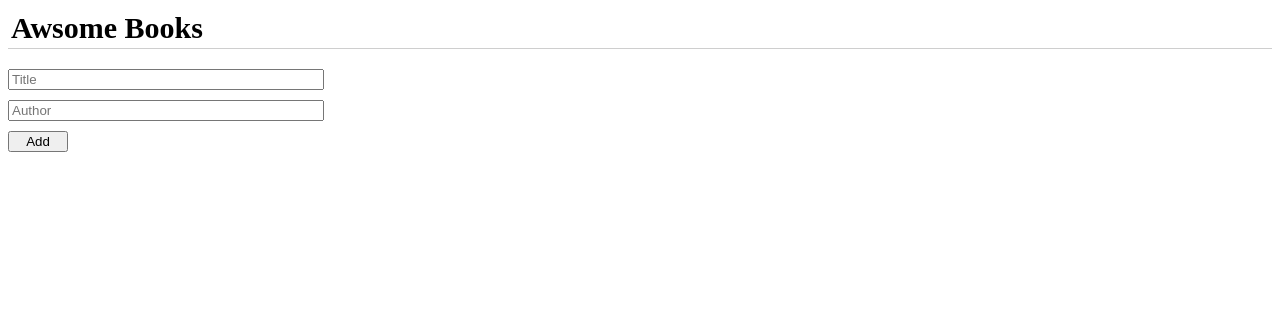
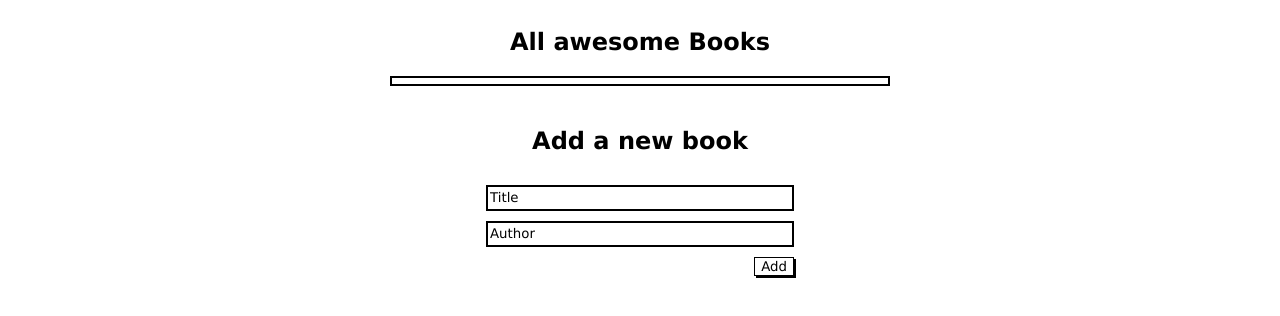
Before and after one commit to d4nQw3rty/Books-Application, a website: page index.html in a window 1280 px wide. Drawn offline with Linux system fonts and the light colour scheme.

Commit message:
add layout

```diff
--- a/index.html
+++ b/index.html
@@ -8,10 +8,11 @@
     <title>Book List Application</title>
 </head>
 <body>
-    <table id="book-list">
+    <h2>All awesome Books</h2>
+    <table id="book-list" class="book-list">
         <thead>
             <tr>
-                <th>Awsome Books</th>
+                <th></th>
             </tr>
         </thead>
         <tbody>
@@ -19,6 +20,7 @@
     </table>
     <div class="separator"></div>
     <form class="form" id="book-form">
+        <h2>Add a new book</h2>
         <input type="text" name="title" id="book-title" placeholder="Title" required maxlength="30">
         <input type="text" name="author" id="book-author" maxlength="30" placeholder="Author" required>
         <button type="submit" id="add-book">Add</button>
--- a/main.js
+++ b/main.js
@@ -33,14 +33,12 @@ function bookHTML() {
     newBook = JSON.parse(localStorage.getItem('mainArr'));
   }
   newBook.forEach((obj) => {
-    const div = document.createElement('div');
+    const div = document.createElement('tr');
+    div.classList = 'bookDiv';
     bookList.appendChild(div);
-    const p = document.createElement('p');
-    p.innerHTML = obj.title;
+    const p = document.createElement('td');
+    p.innerHTML = ['"', obj.title, '"', 'by', obj.author].join(' ');
     div.appendChild(p);
-    const p1 = document.createElement('p');
-    p1.innerHTML = obj.author;
-    div.appendChild(p1);
     const button = document.createElement('button');
     button.innerHTML = 'Remove';
     button.classList.add('remove-book');
--- a/style.css
+++ b/style.css
@@ -1,16 +1,40 @@
-.bookContainer {
-  padding: 12px;
-}
-
 #book-list thead tr th {
   font-size: 30px;
 }
 
-.form {
+* {
+  font-family: 'Lucida Sans', 'Lucida Sans Regular', 'Lucida Grande', 'Lucida Sans Unicode', Geneva, Verdana, sans-serif;
+}
+
+body {
   display: flex;
   flex-direction: column;
+  align-items: center;
+}
+
+.bookDiv {
+  display: flex;
+  align-items: center;
+  justify-content: space-between;
+  padding-bottom: 5px;
+}
+
+.book-list button {
+  background-color: #fff;
+  border: 2px solid #000;
+  box-shadow: 2px 2px #000;
+}
+
+.book-list {
+  border: 2px solid #000;
+  min-width: 500px;
+}
+
+form {
+  display: flex;
+  flex-direction: column;
+  align-items: center;
   margin-top: 20px;
-  width: 25%;
   gap: 10px;
 }
 
@@ -21,10 +45,19 @@
   background-color: rgba(128, 128, 128, 0.39);
 }
 
-.form button {
-  display: flex;
-  flex-direction: row;
-  width: 60px;
-  text-align: center;
-  justify-content: center;
+form input {
+  border: 2px solid #000;
+  min-width: 300px;
+  min-height: 20px;
 }
+
+form input::placeholder {
+  color: #000;
+}
+
+form button {
+  align-self: flex-end;
+  background-color: #fff;
+  border: 1px solid #000;
+  box-shadow: 2px 2px #000;
+}
```
